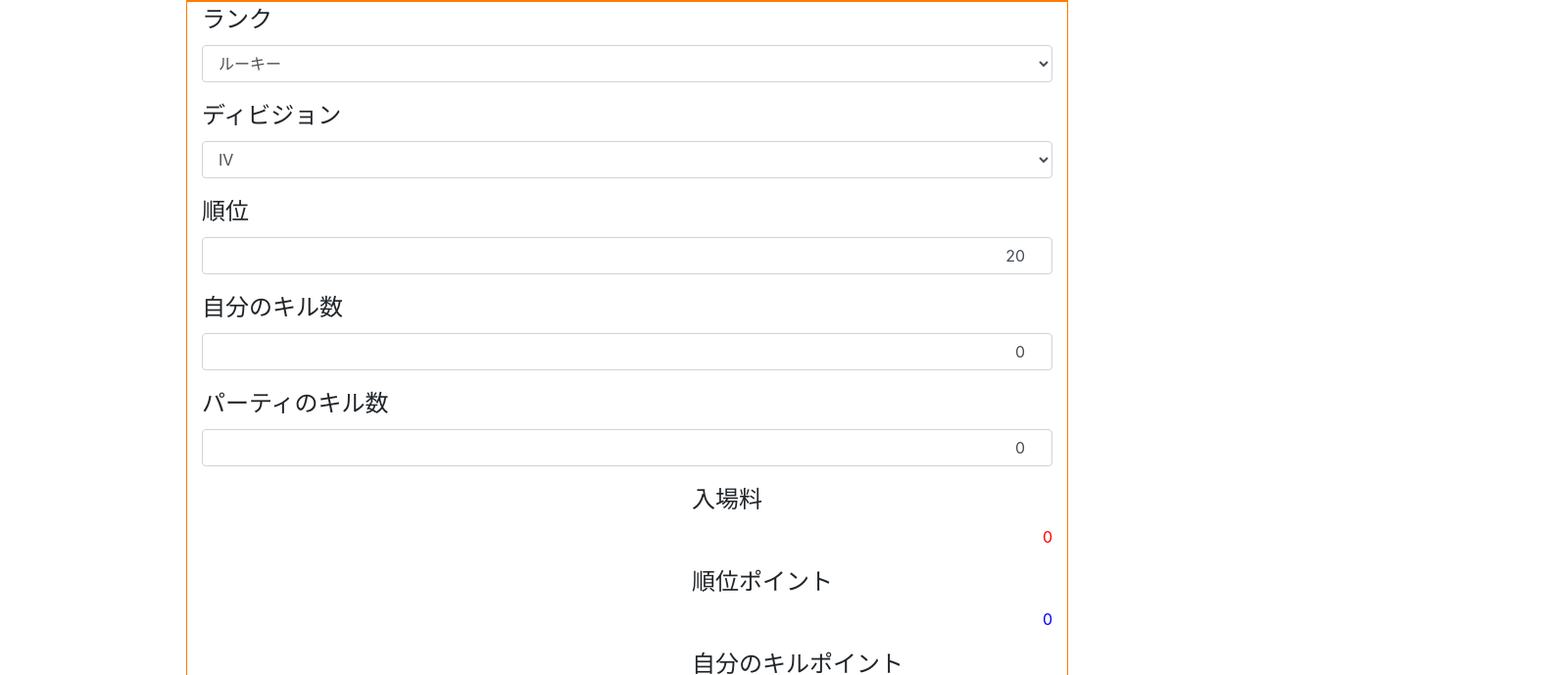
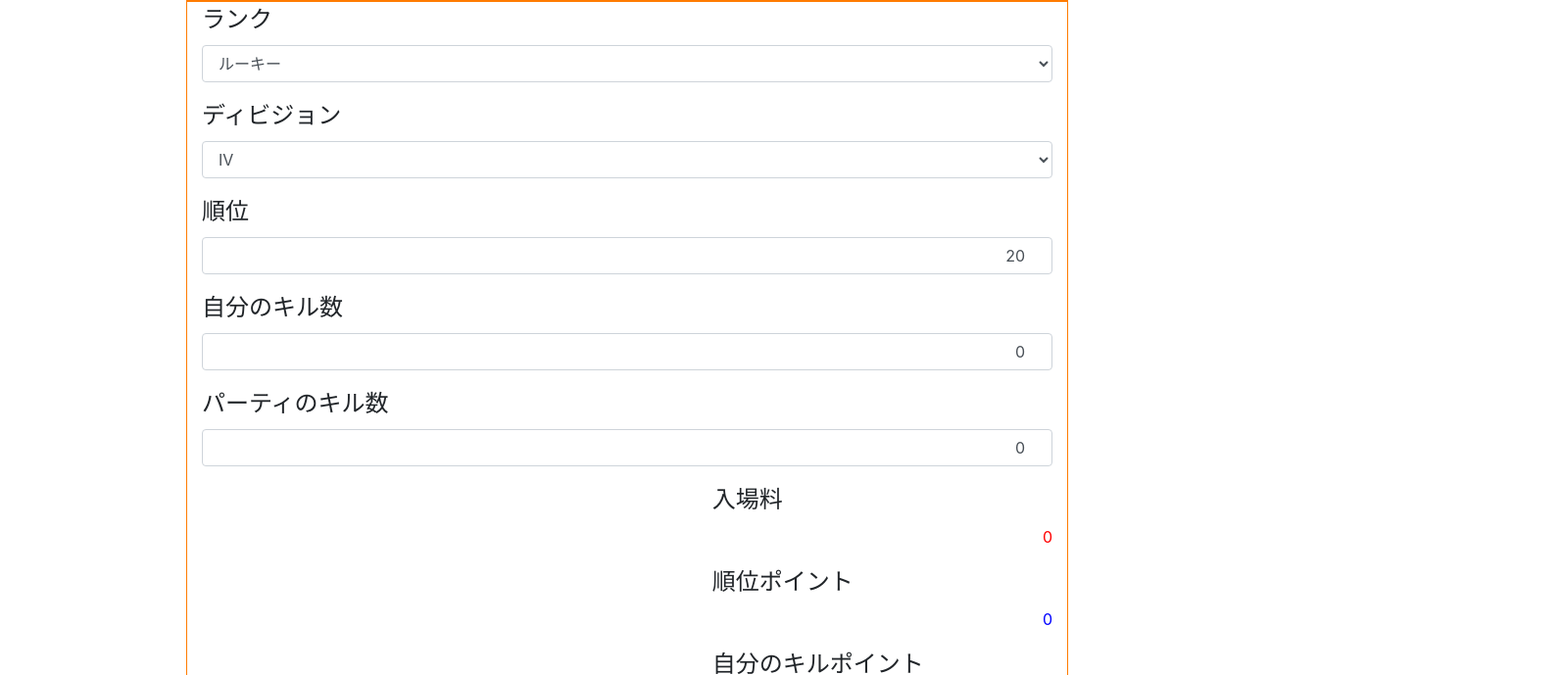
Before and after one commit to rinjugatla/ApexLegendsRankCalculator, a plain HTML site: page index.html in a window 1280 px wide. Shown: the part 67-756 px from the top of the page at 98% size, 1595 px wide, since content can reach past the window. Drawn offline with nearby package versions, Linux system fonts and the light colour scheme.

Commit message:
スマホでテキストが右に飛び出す不具合を修正

```diff
--- a/style.css
+++ b/style.css
@@ -25,7 +25,7 @@
 }
 
 .result-text {
-    margin-left: 500px;
+    margin-left: 60%;
 }
 
 .result-point {
```
